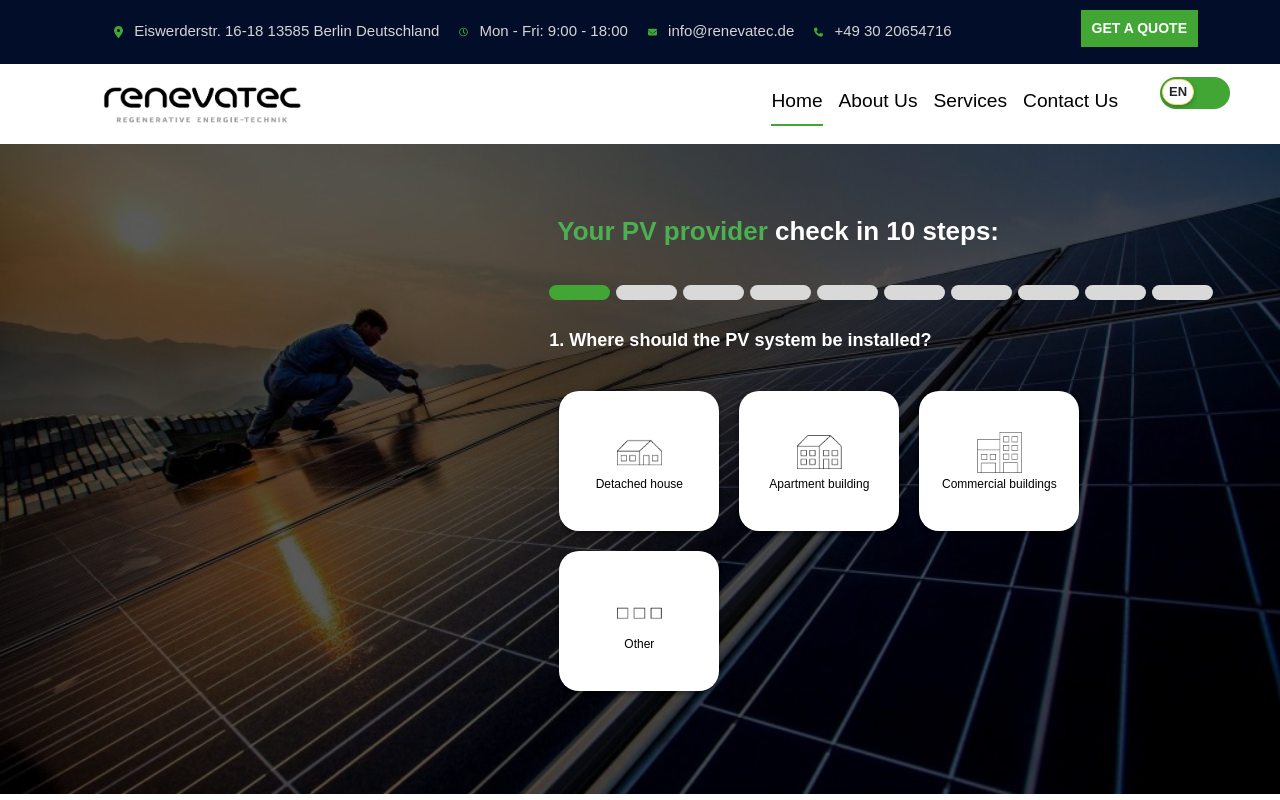
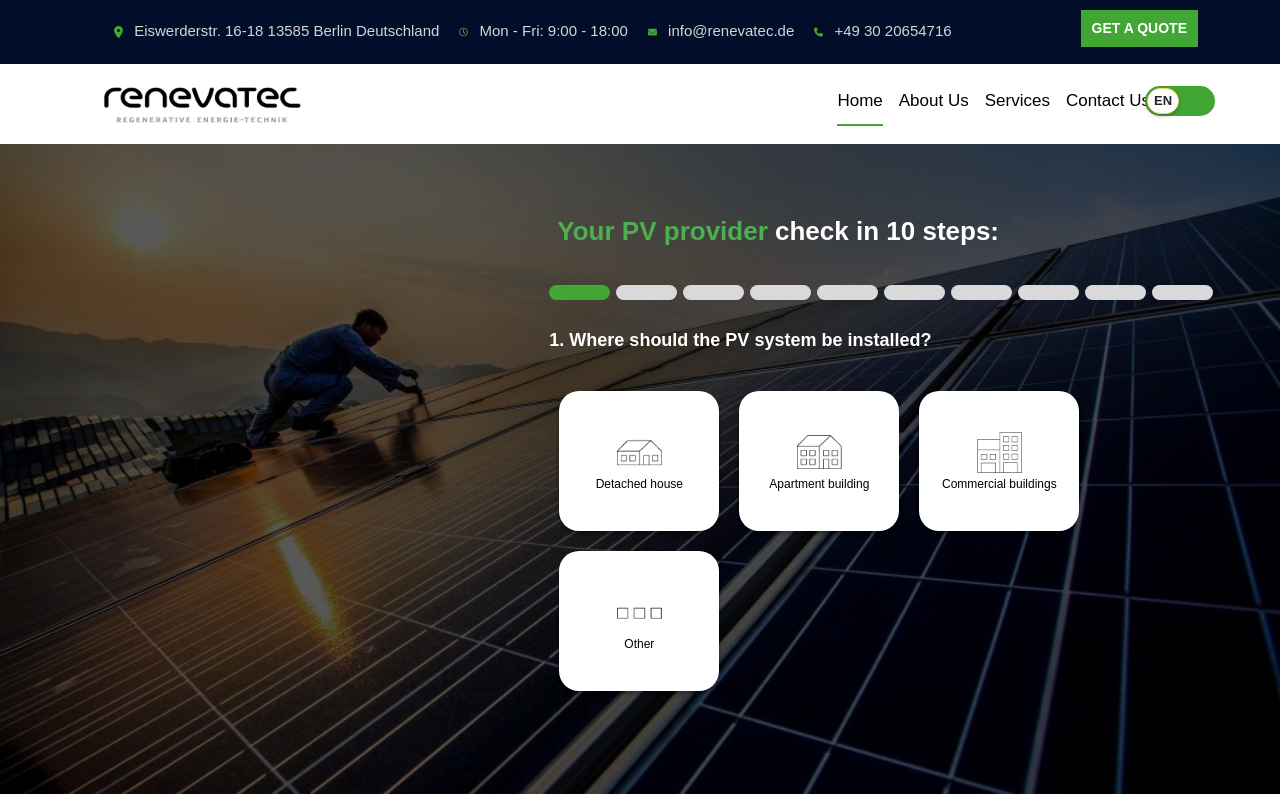
Before and after one commit to phprahul1998/monu-project, a Next.js app: page / in a window 1280 px wide. Shown: the top 800 px of the page. Built offline with nearby package versions, Linux system fonts and the light colour scheme.

Commit message:
hubspot added

```diff
--- a/styles/navbar.css
+++ b/styles/navbar.css
@@ -41,7 +41,7 @@
   display: flex;
   list-style: none;
   text-align: center;
-  margin-right: 4rem;
+  margin-right: 2rem;
   margin-top: 0rem;
 }
 
@@ -65,6 +65,7 @@
 .nav-item {
   line-height: 40px;
   margin-right: 1rem;
+  font-size: 17px;
 }
 
 .nav-item:after {
@@ -136,8 +137,8 @@
 
 .langbtn {
   position: absolute;
-  right: 50px;
-  top: 13px;
+  right: 65px;
+  top: 22px;
 }
 
 .toggleContainer {
@@ -296,7 +297,7 @@
   user-select: none;
   border-radius: 20px;
   padding: 2px;
-  height: 32px;
+  height: 30px;
   position: relative;
 }
 
```
